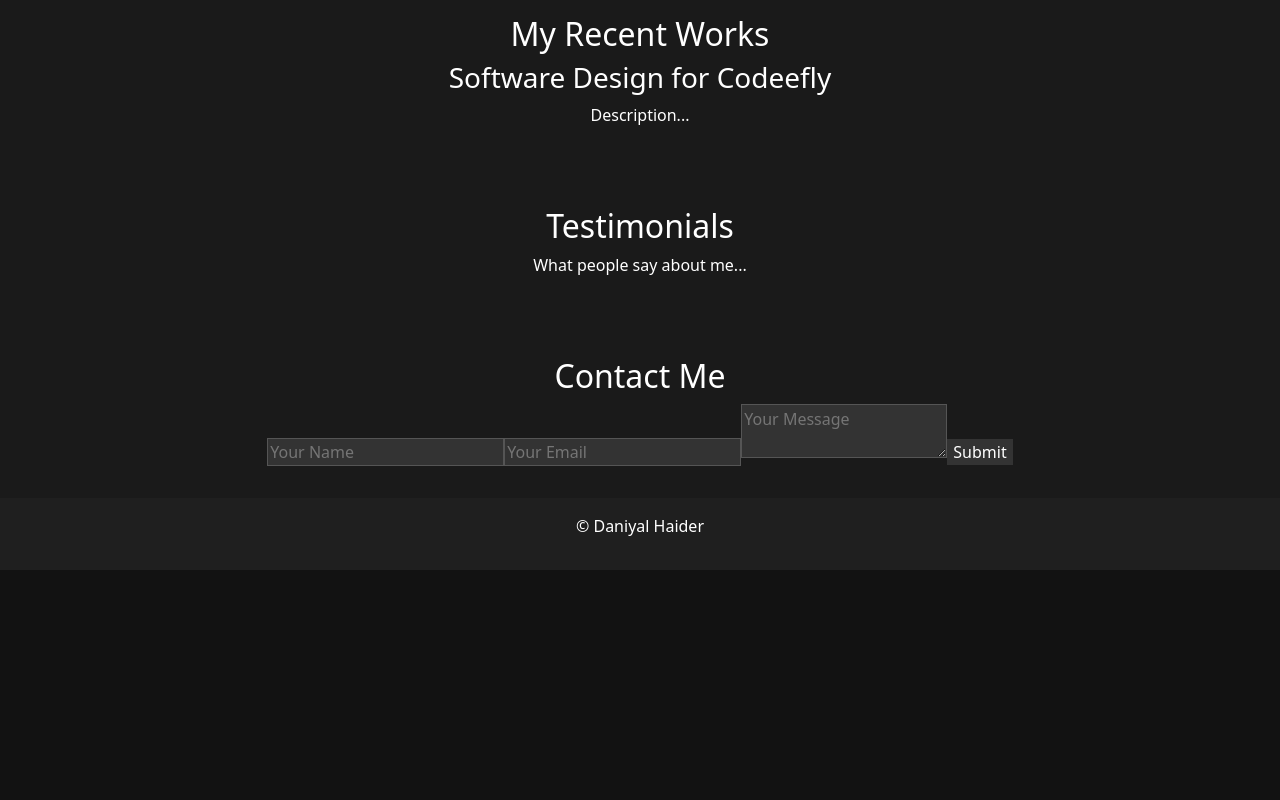
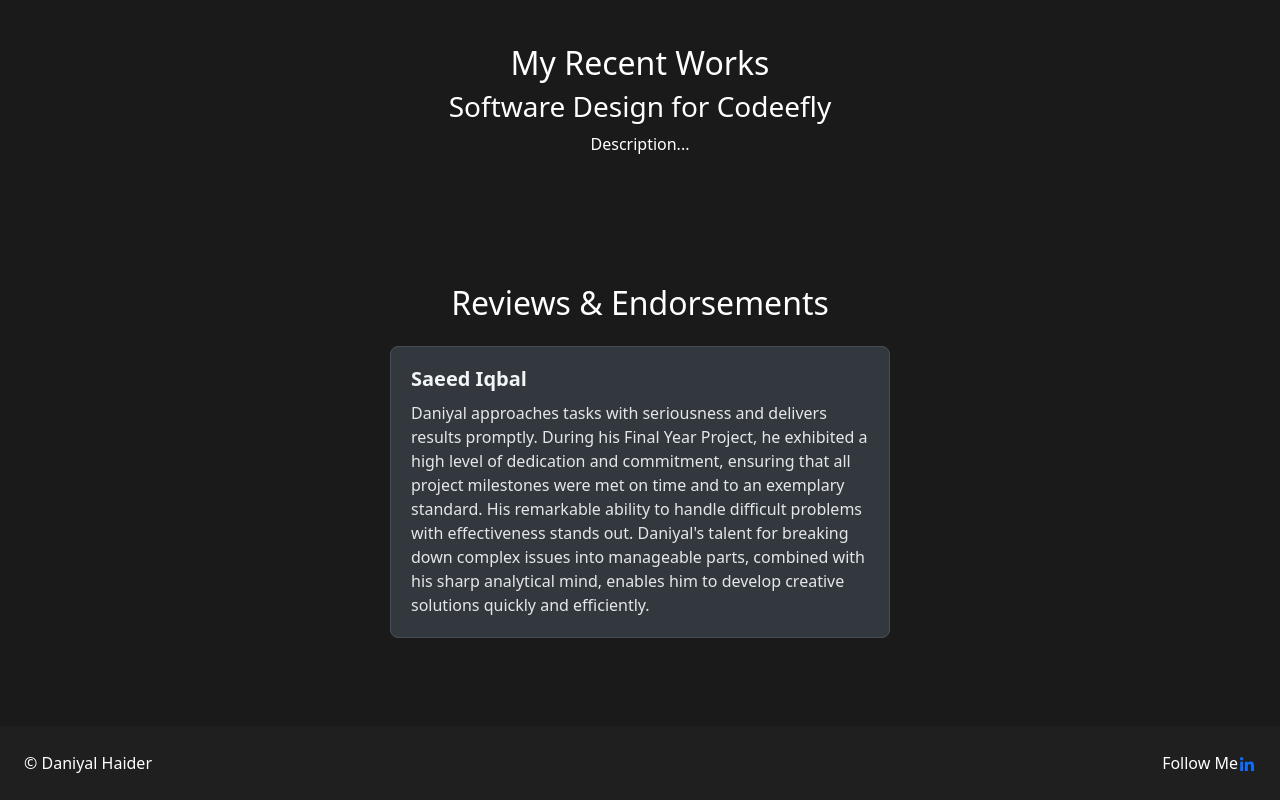
Before and after one commit to daniyalhaider99/my-portfolio, a React (Vite) app: page / in a window 1280 px wide. Shown: the part 1034-1834 px from the top of the page. Before the commit the page ends 1604 px from the top, so only its background shows below. Built offline with nearby package versions, Linux system fonts and the light colour scheme.

Commit message:
fix navbar and improved footer/testimonials

```diff
--- a/index.html
+++ b/index.html
@@ -3,6 +3,7 @@
   <head>
     <meta charset="UTF-8" />
     <link rel="icon" type="image/png" href="/icon.png" />
+    <link href="https://stackpath.bootstrapcdn.com/bootstrap/5.1.3/css/bootstrap.min.css" rel="stylesheet">
     <meta name="viewport" content="width=device-width, initial-scale=1.0" />
     <title>Daniyal Haider</title>
   </head>
--- a/package.json
+++ b/package.json
@@ -13,7 +13,8 @@
     "animate.css": "^4.1.1",
     "bootstrap": "^5.3.3",
     "react": "^18.3.1",
-    "react-dom": "^18.3.1"
+    "react-dom": "^18.3.1",
+    "react-icons": "^5.2.1"
   },
   "devDependencies": {
     "@types/react": "^18.3.3",
--- a/src/App.tsx
+++ b/src/App.tsx
@@ -5,9 +5,9 @@ import About from './components/About';
 import Services from './components/Services';
 import Works from './components/Works';
 import Testimonials from './components/Testimonials';
-import Contact from './components/Contact';
 import Footer from './components/Footer';
 import 'bootstrap/dist/css/bootstrap.min.css';
+import 'bootstrap/dist/js/bootstrap.bundle.min';
 import 'animate.css';
 import '../styles.css';
 
@@ -19,7 +19,6 @@ const App: React.FC = () => (
     <Services />
     <Works />
     <Testimonials />
-    <Contact />
     <Footer />
   </div>
 );
--- a/src/components/About.tsx
+++ b/src/components/About.tsx
@@ -3,8 +3,13 @@ import 'animate.css';
 
 const About: React.FC = () => (
   <section id="about" className="animate__animated animate__fadeIn">
-    <h2>About Me</h2>
-    <p>I develop systems that work...</p>
+    <div className="row align-items-center">
+      <div className="col-md-12">
+        <h1 className="big-text">Hello, I'm Daniyal Haider</h1>
+        <h3>A Passionate </h3>
+        <p className="animated-text animate__animated animate__fadeIn"></p>
+      </div>
+    </div>
   </section>
 );
 
--- a/src/components/Contact.tsx
+++ /dev/null
@@ -1,16 +0,0 @@
-import React from 'react';
-import 'animate.css';
-
-const Contact: React.FC = () => (
-  <section id="contact" className="animate__animated animate__fadeIn">
-    <h2>Contact Me</h2>
-    <form>
-      <input type="text" name="name" placeholder="Your Name" />
-      <input type="email" name="email" placeholder="Your Email" />
-      <textarea name="message" placeholder="Your Message"></textarea>
-      <button type="submit">Submit</button>
-    </form>
-  </section>
-);
-
-export default Contact;
--- a/src/components/Footer.tsx
+++ b/src/components/Footer.tsx
@@ -1,8 +1,17 @@
 import React from 'react';
+import { FaLinkedinIn } from "react-icons/fa";
+import 'bootstrap/dist/css/bootstrap.min.css';
 
 const Footer: React.FC = () => (
-  <footer>
-    <p>&copy; Daniyal Haider</p>
+  <footer className="d-flex justify-content-between align-items-center p-3">
+    <p className="m-2">&copy; Daniyal Haider</p>
+    <div className="m-2 d-flex align-items-center">
+      <p className="mb-0">Follow Me </p>
+      <br/>
+      <a href="https://www.linkedin.com/in/daniyal-haider-93b88b219/" target="_blank" rel="noopener noreferrer" className="btn btn-link p-0">
+        <FaLinkedinIn className='ml-2'/>
+      </a>
+    </div>
   </footer>
 );
 
--- a/src/components/Header.tsx
+++ b/src/components/Header.tsx
@@ -5,8 +5,7 @@ const navItems = [
   { href: "#about", label: "About" },
   { href: "#services", label: "Services" },
   { href: "#works", label: "Works" },
-  { href: "#testimonials", label: "Testimonials" },
-  { href: "#contact", label: "Contact" }
+  { href: "#testimonials", label: "Endorsements" },
 ];
 
 const Header: React.FC = () => (
--- a/src/components/Home.tsx
+++ b/src/components/Home.tsx
@@ -13,7 +13,7 @@ const Home: React.FC = () => {
       setText(texts[index]);
     }, 1000);
     return () => clearInterval(interval);
-  }, []);
+  });
 
   return (
     <section id="home" className="animate__animated animate__fadeIn">
--- a/src/components/Testimonials.tsx
+++ b/src/components/Testimonials.tsx
@@ -1,11 +1,48 @@
-import React from 'react';
+import React, { useState, useEffect } from 'react';
+import 'bootstrap/dist/css/bootstrap.min.css';
 import 'animate.css';
 
-const Testimonials: React.FC = () => (
-  <section id="testimonials" className="animate__animated animate__fadeIn">
-    <h2>Testimonials</h2>
-    <p>What people say about me...</p>
-  </section>
-);
+const testimonials = [
+  { name: 'Ibtehaj Nasar', text: 'Daniyal consistently demonstrated a strong technical proficiency and an impressive attention to detail. He is a dedicated team player who adapts swiftly to new challenges and always brings a positive attitude to the workplace. His friendly and approachable personality, combined with his willingness to go above and beyond to assist colleagues, makes him an invaluable asset to any team. Daniyal is truly someone you can rely on.' },
+  { name: 'Saeed Iqbal', text: "Daniyal approaches tasks with seriousness and delivers results promptly. During his Final Year Project, he exhibited a high level of dedication and commitment, ensuring that all project milestones were met on time and to an exemplary standard. His remarkable ability to handle difficult problems with effectiveness stands out. Daniyal's talent for breaking down complex issues into manageable parts, combined with his sharp analytical mind, enables him to develop creative solutions quickly and efficiently." },
+  { name: 'Muhammad Uzair', text: 'Daniyal has strong technical skills and is a quick learner who can easily grasp new concepts and technologies. While working together, he proved to be a valuable team member, always delivering high quality work on time. His problem solving abilities and dedication to continuous improvement make him an asset to any development team.' },
+  { name: 'Malik Arslan', text: "An outstanding Rails developer with some knowledge of React, his dedication and innovative thinking have significantly contributed to our projects' success" }
+];
+
+const Testimonials: React.FC = () => {
+  const [currentTestimonial, setCurrentTestimonial] = useState(0);
+  const [isHovered, setIsHovered] = useState(false);
+
+  useEffect(() => {
+    if (isHovered) return; // Don't run the interval if hovered
+
+    const interval = setInterval(() => {
+      setCurrentTestimonial((prev) => (prev + 1) % testimonials.length);
+    }, 5000);
+
+    return () => clearInterval(interval);
+  }, [isHovered]);
+
+  return (
+    <section id="testimonials" className="my-5">
+      <h2 className="text-center mb-4">Reviews & Endorsements</h2>
+      <div className="position-relative testimonial-card-wrapper">
+        {testimonials.map((testimonial, index) => (
+          <div
+            key={index}
+            className={`card testimonial-card position-absolute animate__animated ${index === currentTestimonial ? 'animate__fadeIn' : 'd-none'}`}
+            onMouseEnter={() => setIsHovered(true)}
+            onMouseLeave={() => setIsHovered(false)}
+          >
+            <div className="card-body">
+              <h5 className="card-title">{testimonial.name}</h5>
+              <p className="card-text">{testimonial.text}</p>
+            </div>
+          </div>
+        ))}
+      </div>
+    </section>
+  );
+};
 
 export default Testimonials;
--- a/styles.css
+++ b/styles.css
@@ -1,6 +1,6 @@
 @import 'https://cdnjs.cloudflare.com/ajax/libs/animate.css/4.1.1/animate.min.css';
 body {
-  background-color: #121212;
+  background-color: #1a1a1a;
   color: #ffffff;
 }
 
@@ -24,7 +24,7 @@ section {
   background: #1f1f1f;
 }
 
-#about, #services, #works, #testimonials, #contact {
+#about, #services, #works, #testimonials {
   background: #1a1a1a;
 }
 
@@ -54,6 +54,46 @@ footer {
 }
 
 .animated-text {
-  color: #ff5733; /* Change this color to match your theme */
+  color: #ff5733;
   font-size: 1.5em;
 }
+.testimonial-card-wrapper {
+  height: 300px;
+  position: relative;
+}
+
+.testimonial-card {
+  width: 100%;
+  max-width: 500px;
+  left: 50%;
+  transform: translateX(-50%);
+  background-color: #343a40;
+  color: #f8f9fa;
+  border: 1px solid #495057;
+  border-radius: 8px;
+}
+
+.testimonial-card .card-body {
+  padding: 20px;
+  text-align: left;
+}
+
+.testimonial-card .card-title {
+  color: #f8f9fa;
+  font-weight: bold;
+  margin-bottom: 10px;
+}
+
+.testimonial-card .card-text {
+  color: #e9ecef;
+  margin-bottom: 0;
+}
+
+.card-img-top {
+  max-height: 150px;
+  object-fit: cover;
+}
+
+.position-absolute {
+  top: 0;
+}
```
Also changed, not shown: 1 other file (tests, documents, lock files or other folders).
